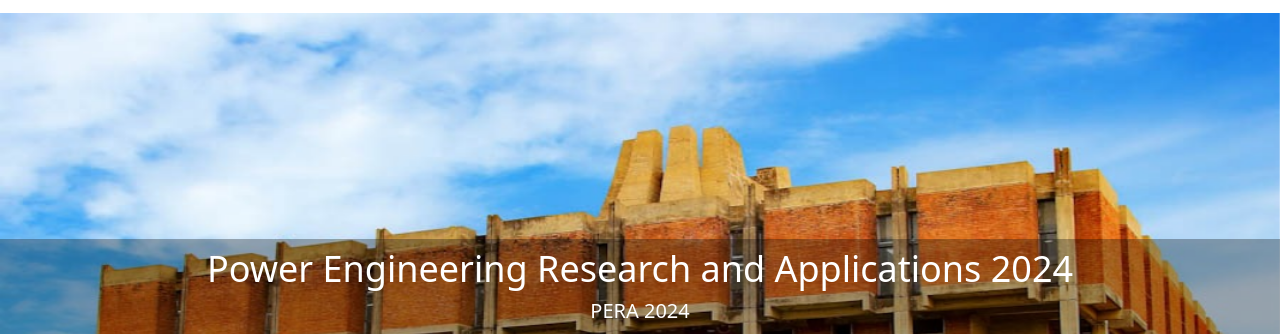
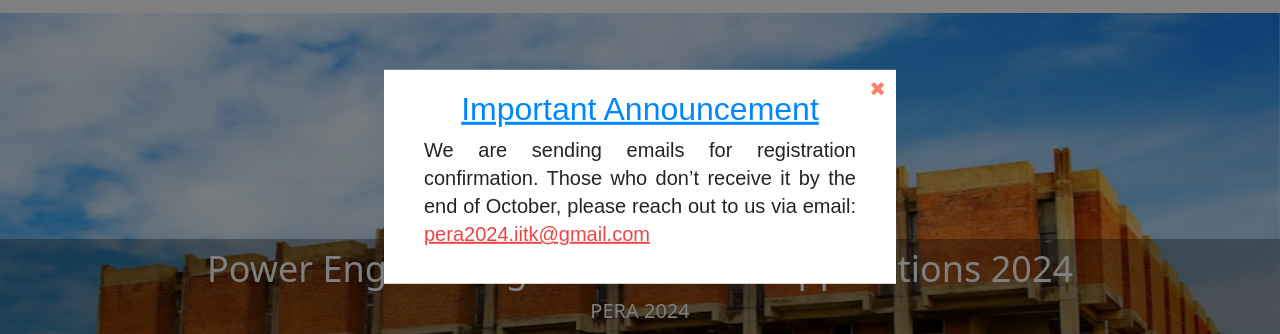
Before and after one commit to Aaditya0112/pera-react-final, a React (Create React App) app: page / in a window 1280 px wide. Shown: the part 223-557 px from the top of the page. Built offline with nearby package versions, Linux system fonts and the light colour scheme.

Commit message:
update Done

```diff
--- a/src/assets/pages/Home.jsx
+++ b/src/assets/pages/Home.jsx
@@ -34,6 +34,7 @@ const Home = () => {
           </Carousel.Item>
         </Carousel>
 
+
         {/*<div class="carousel slide"><div class="carousel-indicators"><button type="button" data-bs-target="" aria-label="Slide 1" aria-current="true" class="active"></button><button type="button" data-bs-target="" aria-label="Slide 2" aria-current="false"></button><button type="button" data-bs-target="" aria-label="Slide 3" aria-current="false"></button></div><div class="carousel-inner"><div interval="5000" class="active carousel-item"><img src="/pera-react-final/static/media/slide1.762c2c3e5c60cf51cff3.jpg" alt=""></div><div interval="5000" class="carousel-item"><img src="/pera-react-final/static/media/slide2.2faacea92ce0fa7b247c.jpg" alt=""></div><div interval="5000" class="carousel-item"><img src="/pera-react-final/static/media/slide3.9daa59e750abcd0a69f5.jpg" alt=""></div></div><a class="carousel-control-prev" role="button" tabindex="0" href="#" style="
     background: black;
     opacity: 1;
@@ -51,6 +52,22 @@ const Home = () => {
           <a href={poster} target='_blank' rel='noreferrer' className='text-sm lg:text-base'>Poster</a>
         </div>
       </div>
+      <div className="info w-4/5  lg:w-2/5 h-fit fixed text-lg">
+            <div className="popupContent">
+                <h2 className='underline purple'>Important Announcement</h2>
+                <p>
+                We are sending emails for registration confirmation. Those who don’t receive it by the end of October, please reach out to us via email: <a href="mailto:pera2024.iitk@gmail.com" className=' text-red-500'>pera2024.iitk@gmail.com</a></p>
+            </div>
+
+            <button className='popupClose' onClick={() => {
+                document.querySelector('.layer').classList.remove('activeL');
+                document.querySelector('.info').removeAttribute('id');
+                document.querySelector('.popupContent').innerHTML = '';
+                document.querySelector('.info').style.display = 'none';
+            }}>&#10006;</button>
+
+        </div>
+        <div className="layer activeL"></div>
 
 
       <VerticalTimeline>
--- a/src/assets/pages/Registration.jsx
+++ b/src/assets/pages/Registration.jsx
@@ -33,7 +33,7 @@ const Registration = () => {
                         </tr>
                         <tr>
                             <td>Special Category<br />(Female IEEE Student)</td>
-                            <td>&#8377; 1000</td>
+                            <td>&#8377; 1000 <br/> <span class="text-base font-semibold text-red-500 font-light">Limit Reached !!</span></td>
                             <td>&#8377; 500</td>
                         </tr>
                     </tbody>
--- a/src/index.css
+++ b/src/index.css
@@ -127,7 +127,23 @@ body{
   align-items: center;
   justify-content: center;
 }
+.info{
+    background-color: #ffffff;
 
+    padding: 20px 40px;
+    position: fixed;
+    transform: translate(-50%, -50%);
+    left: 50%;
+    top: 50%;
+    font-family: "Poppins", sans-serif;
+    text-align: center;
+    z-index: 3;
+    /* transition: display 10s, animation 2s; */
+    p{
+        font-size: 1.25rem;
+    }
+
+}
 .skills{
   display: flex;
   flex-direction: row;
```
